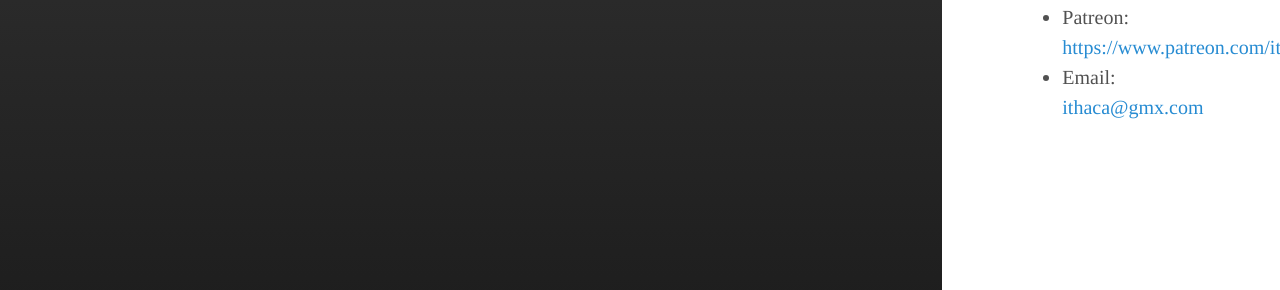
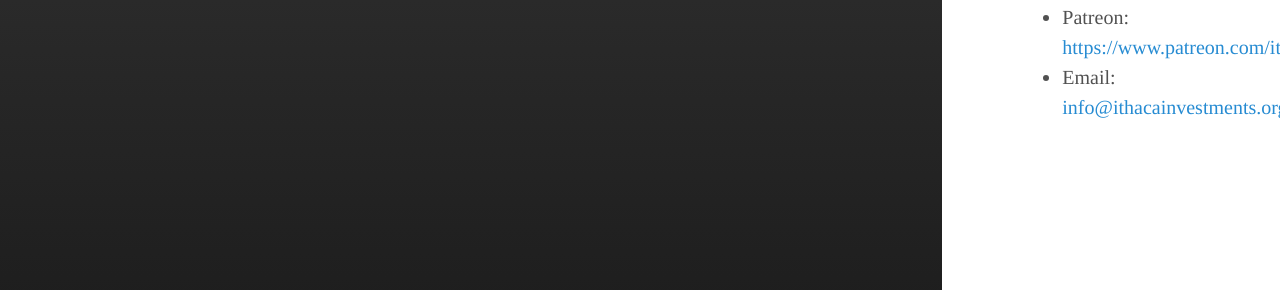
Before and after one commit to IthacaResearch/ithacaresearch.github.io, a Jekyll site: the page built from category/contacts.md, in a window 1280 px wide. Shown: the part 198-488 px from the top of the page. Built offline with Jekyll 4.4.1, drawn with Linux system fonts in a browser that asks for light colours; part of the change alters nothing that is shown.

Commit message:
Update contacts.md

```diff
--- a/category/contacts.md
+++ b/category/contacts.md
@@ -6,4 +6,4 @@ sidebar_sort_order: 998
 
 * Mastodon: <https://mastodon.online/@ithaca>
 * Patreon: <https://www.patreon.com/ithaca>
-* Email: <ithaca@gmx.com>
+* Email: <info@ithacainvestments.org>
```
